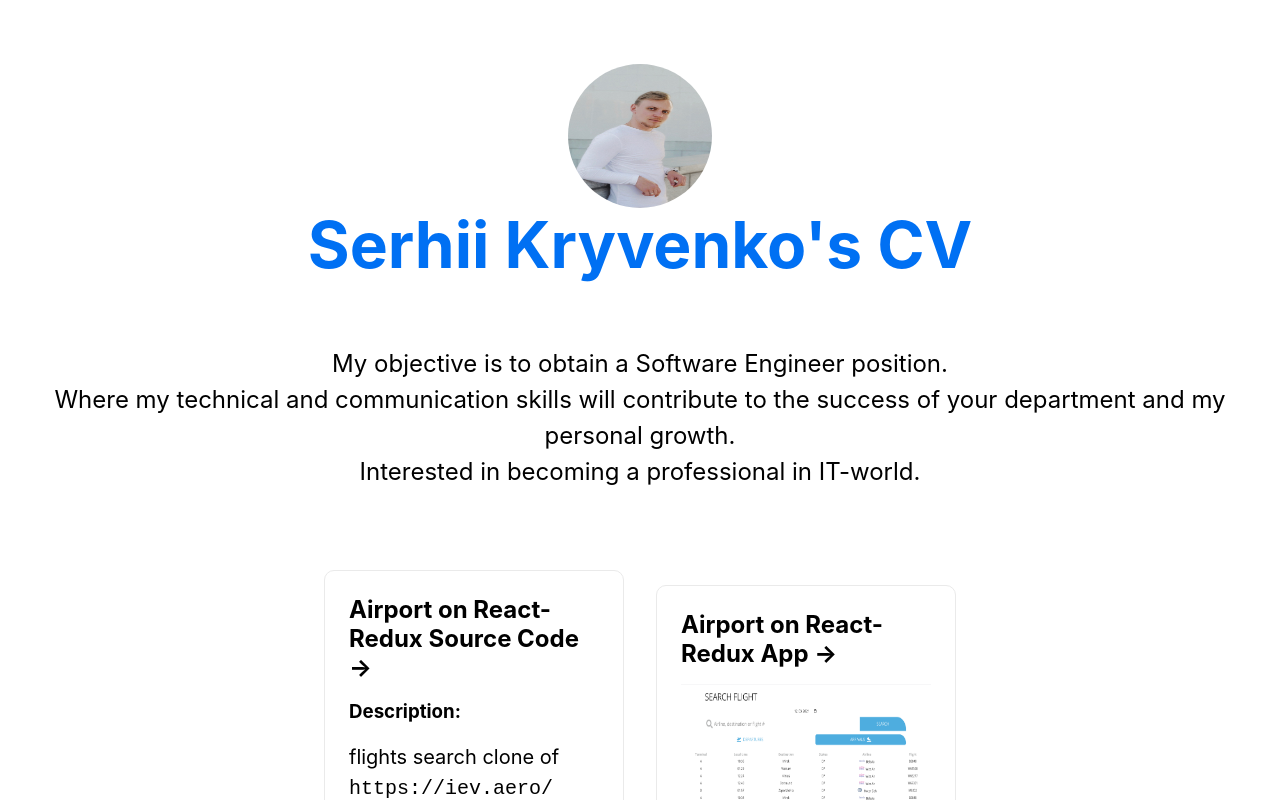
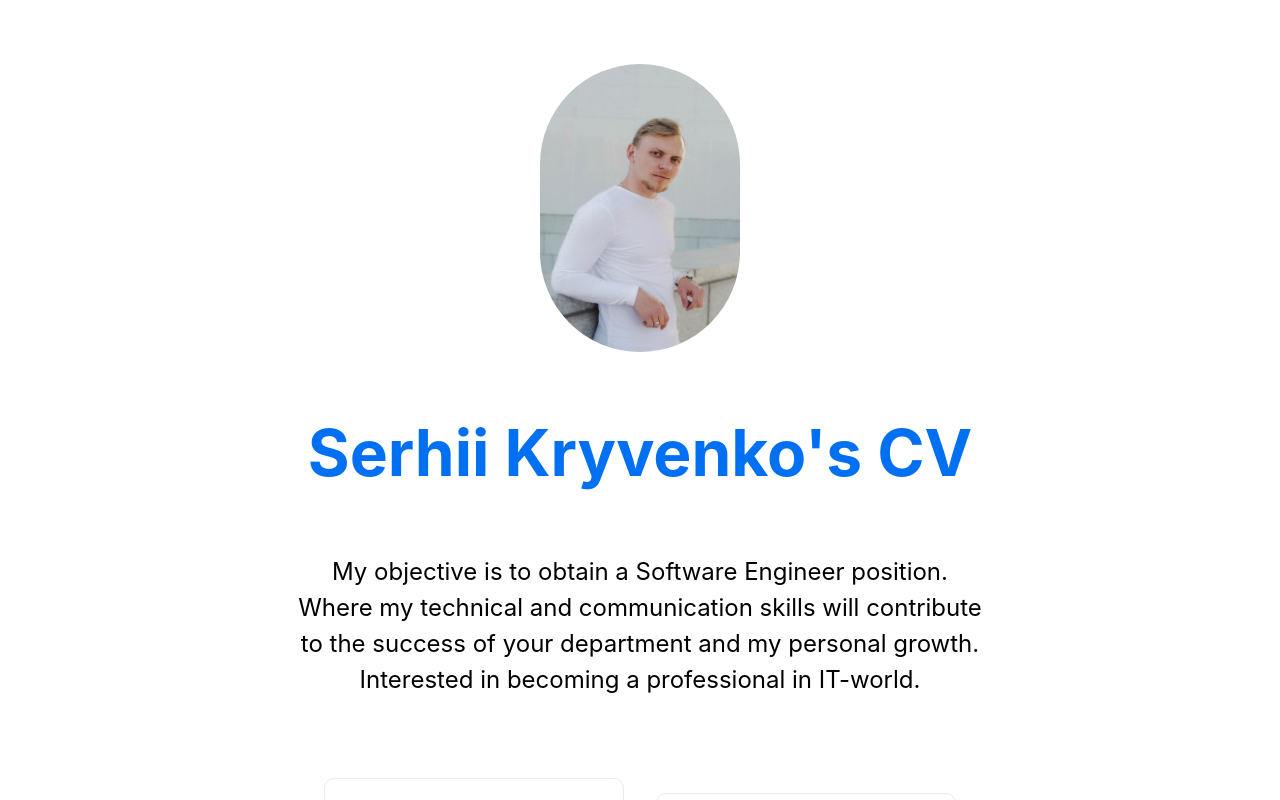
Before and after one commit to MadWolfInTheHub/Portfolio, a Next.js app: page / in a window 1280 px wide. Shown: the top 800 px of the page. Built offline with nearby package versions, Linux system fonts and the light colour scheme.

Commit message:
profile photo size and styles changed

```diff
--- a/pages/index.js
+++ b/pages/index.js
@@ -17,8 +17,8 @@ export default function Home() {
           priority
           src="/images/profile.jpg"
           className={utilStyles.borderCircle}
-          height={144}
-          width={144}
+          height={288}
+          width={200}
           alt={'Serhii Kryvenko'} />
         <h1 className={styles.title}>
           <a href="https://docs.google.com/document/d/17K-lX9M1hY1Wzbnh32mCWglPe17Ginx_/edit?usp=sharing&ouid=114415959102331654958&rtpof=true&sd=true">Serhii Kryvenko's CV</a>
@@ -26,7 +26,8 @@ export default function Home() {
 
         <p className={styles.description}>
           My objective is to obtain a Software Engineer position.
-          <br/> Where my technical and communication skills will contribute to the success of your department and my personal growth.
+          <br/> Where my technical and communication skills will contribute
+          <br/>to the success of your department and my personal growth.
           <br/>Interested in becoming a professional in IT-world.
         </p>
 
--- a/styles/Home.module.css
+++ b/styles/Home.module.css
@@ -41,6 +41,7 @@
 
 .title {
   margin: 0;
+  margin-top: 1em;
   line-height: 1.15;
   font-size: 4rem;
 }
@@ -54,7 +55,6 @@
   margin: 4rem 0;
   line-height: 1.5;
   font-size: 1.5rem;
-
 }
 
 .code {
```
